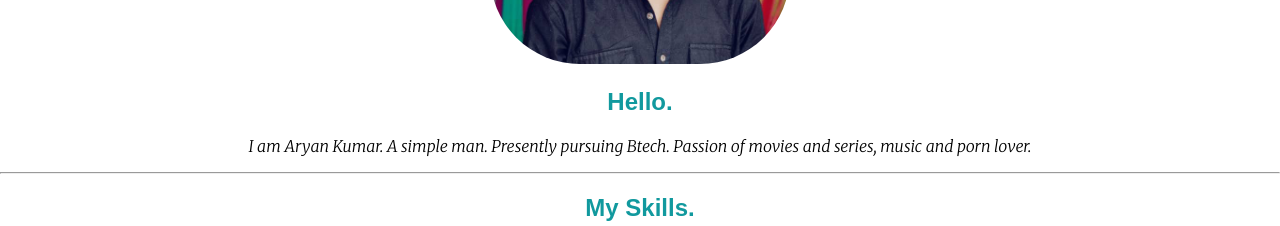
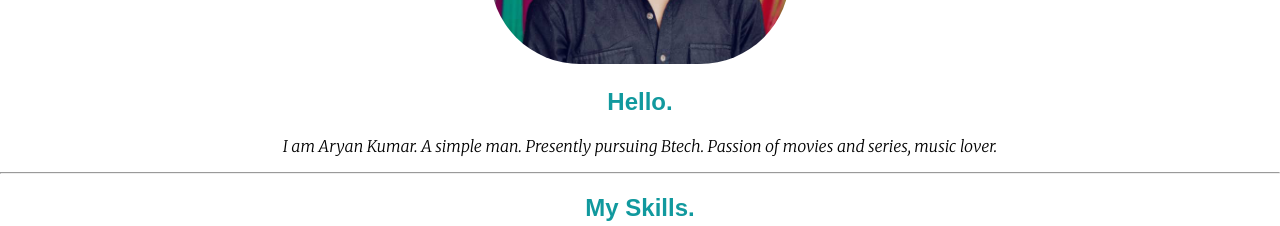
Before and after one commit to Praful-Raj/Aryan-Personal-Site, a plain HTML site: page index.html in a window 1280 px wide. Shown: the part 840-1066 px from the top of the page. Drawn offline with Linux system fonts and the light colour scheme.

Commit message:
Update index.html

```diff
--- a/index.html
+++ b/index.html
@@ -22,7 +22,7 @@
       <div class="profile">
         <img class="my-pic"src="Aryan.png" alt="Aryan's image">
         <h2>Hello.</h2>
-        <p>I am Aryan Kumar. A simple man. Presently pursuing Btech. Passion of movies and series, music and porn lover.</p>
+        <p>I am Aryan Kumar. A simple man. Presently pursuing Btech. Passion of movies and series, music lover.</p>
       </div>
       <hr>
       <div class="skills">
```
